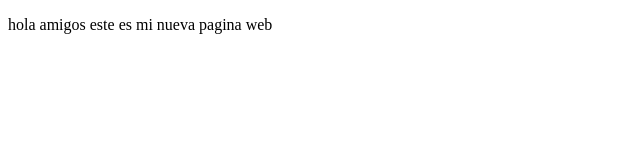
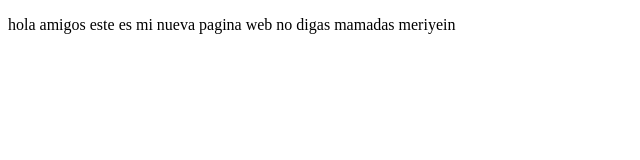
Before and after one commit to mscammilo/proyectoplatzi, a plain HTML site: page index.html in a window 1280 px wide. Shown: the whole page, without its empty margins (0-640 px from the left). Drawn offline with Linux system fonts and the light colour scheme.

Commit message:
cambios mamadas

```diff
--- a/index.html
+++ b/index.html
@@ -7,6 +7,8 @@
     <title>aprendo platzi</title>
 </head>
 <body>
-    <p>hola amigos este es mi nueva pagina web</p>
+    <p>hola amigos este es mi nueva pagina web
+        no digas mamadas meriyein
+    </p>
 </body>
 </html>
```
